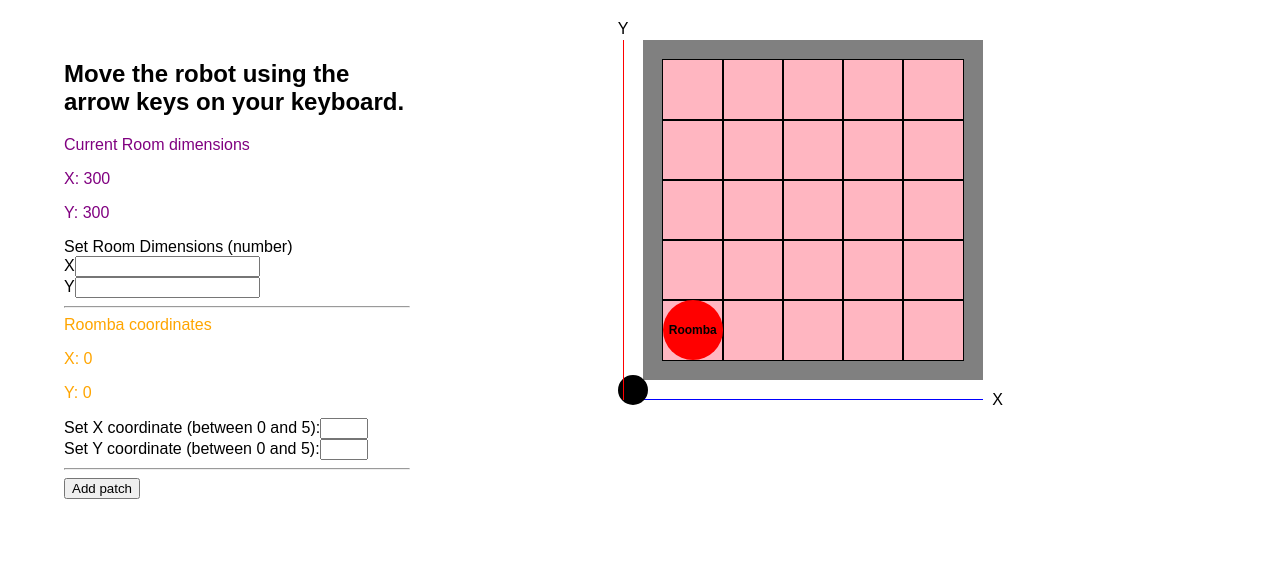
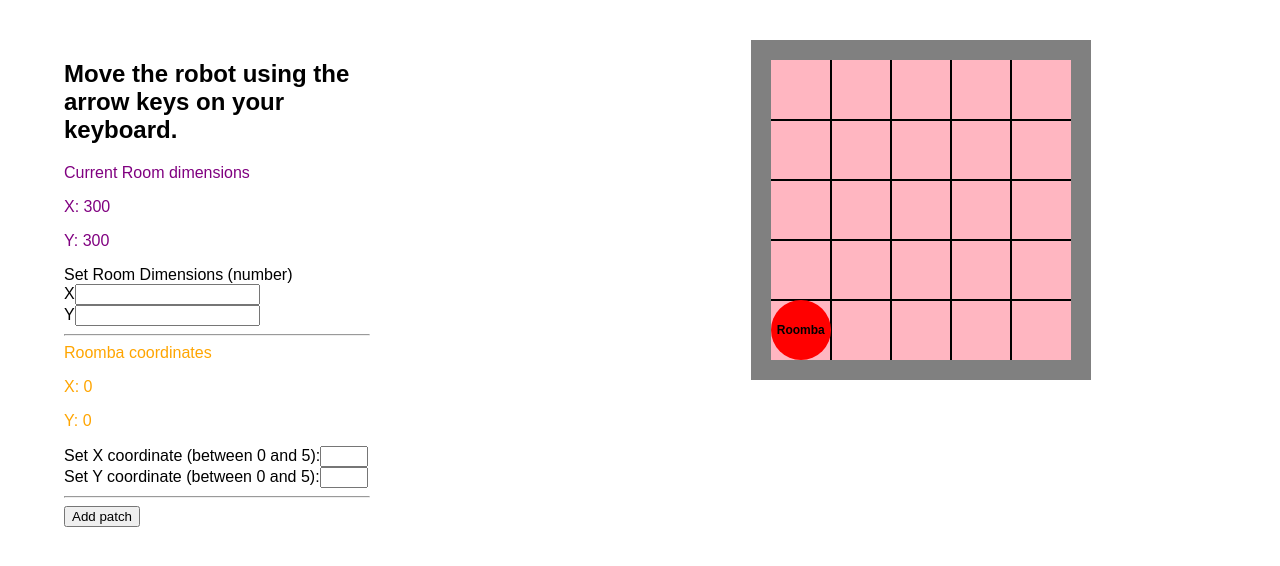
Before and after one commit to petia182/roomba-hoover, a React app: page / in a window 1280 px wide. Shown: the top 566 px of the page. Built offline with nearby package versions, Linux system fonts and the light colour scheme.

Commit message:
fixin patch

```diff
--- a/src/App.scss
+++ b/src/App.scss
@@ -7,21 +7,17 @@
   // max-width: 1300px;
   display: flex;
   width: 90%;
-  justify-content: space-between;
+  // justify-content: space-between;
 }
 
 .settings {
-  flex-basis: 30%;
+  width: calc(30% - 40px);
+  margin-right: 20vw;
 }
 
-.coordinate-system {
-  display: flex;
-  flex-wrap: wrap;
-  margin: 0 auto;
-  background-color: lightpink;
+.coordinate-system-wrapper {
   position: relative;
-  border: 20px solid grey;
-  // overflow: hidden;
+  width: calc(30% - 40px);
 
   &::after,
   &::before {
@@ -42,7 +38,16 @@
     height: 1px;
     background-color: blue;
   }
-  // max-width: calc(#{$square-width + 2} * 5);
+ }
+
+.coordinate-system {
+  display: flex;
+  flex-wrap: wrap;
+  margin: 0 auto;
+  background-color: lightpink;
+  position: relative;
+  border: 20px solid grey;
+  overflow: hidden;
 }
 
 .blocks {
--- a/src/components/room.js
+++ b/src/components/room.js
@@ -16,6 +16,7 @@
 			dirtOpacity
 		} = this.props;
 		return (
+			// <div className="coordinate-system-wrapper">
 				<div
 					className="coordinate-system"
 					style={{
@@ -46,6 +47,7 @@
 					<p className="x-axis">X</p>
 					<p className="y-axis">Y</p>
 				</div>
+			// </div>
 		);
 	}
 }
```
Lines whose indentation alone changed are shown as unchanged.
